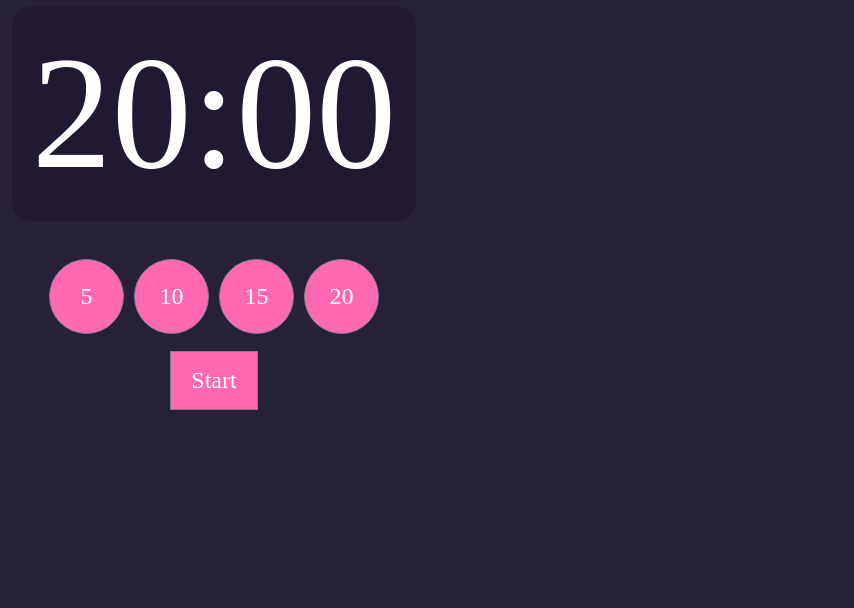
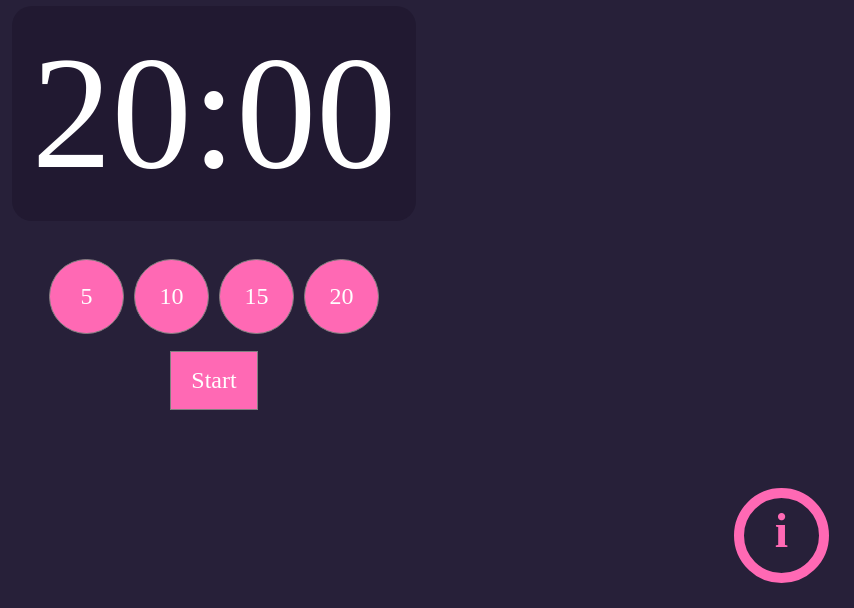
Before and after one commit to Ti84/ExerciseHelper, a React (Create React App) app: page / in a window 1280 px wide. Shown: the part 192-800 px from the top of the page, without its empty margins (426-1280 px from the left). Built offline with nearby package versions, Linux system fonts and the light colour scheme.

Commit message:
info button

```diff
--- a/src/App.js
+++ b/src/App.js
@@ -1,5 +1,5 @@
 import React, { Component } from "react";
-import { Router } from "@reach/router";
+// import { Router } from "@reach/router";
 import "./App.scss";
 import TimerPage from "./Timer-Page";
 
@@ -8,9 +8,9 @@ class App extends Component {
     return (
       <div className="App">
         {/* Fix github config to get Router working with github pages */}
-        <Router>
-          <TimerPage path="/" />
-        </Router>
+        {/* <Router> */}
+        <TimerPage path="/" />
+        {/* </Router> */}
       </div>
     );
   }
--- a/src/App.scss
+++ b/src/App.scss
@@ -61,5 +61,28 @@
         }
       }
     }
+
+    .info-control {
+      position: absolute;
+      bottom: 25px;
+      right: 25px;
+      border: 10px solid hotpink;
+      width: 75px;
+      height: 75px;
+      border-radius: 50%;
+
+      .btn-control {
+        border-radius: 50%;
+        font-size: 3em;
+        font-weight: 700;
+        font-weight: 700;
+        width: 100%;
+        height: 100%;
+        color: hotpink;
+        border: none;
+        background: transparent;
+        padding-top: 5px;
+      }
+    }
   }
 }
--- a/src/Timer-Page.js
+++ b/src/Timer-Page.js
@@ -47,6 +47,10 @@ class TimerPage extends Component {
     });
   };
 
+  openInfo = () => {
+    console.log("I will eventually open a modal!!!");
+  };
+
   timer = seconds => {
     const now = Date.now();
     const then = now + seconds * 1000;
@@ -93,6 +97,9 @@ class TimerPage extends Component {
             />
           </div>
         </div>
+        <div className="info-control">
+          <ButtonControl onClick={() => this.openInfo()} label="i" />
+        </div>
       </div>
     );
   }
```
